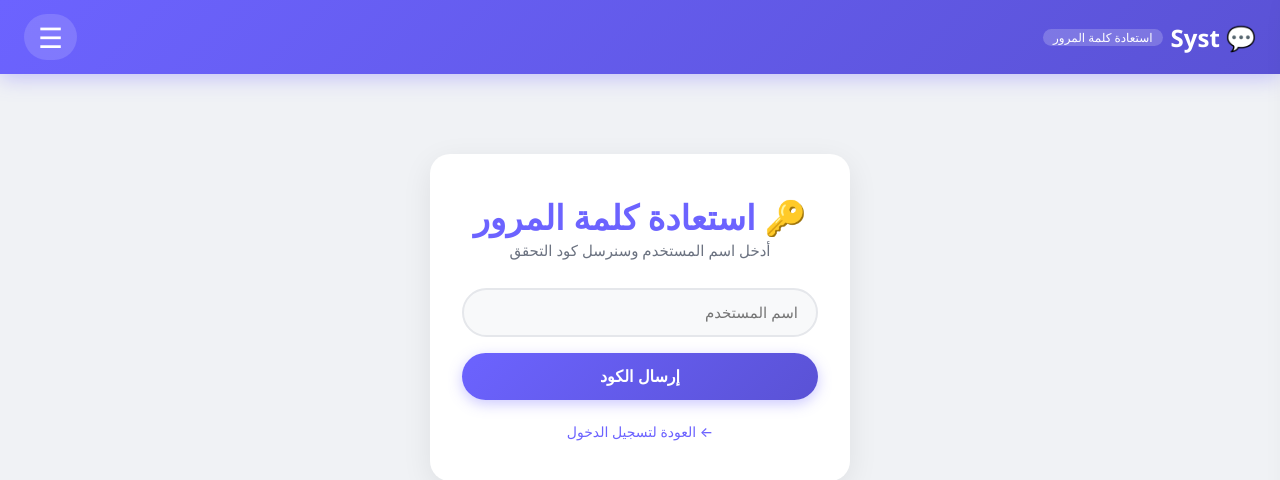
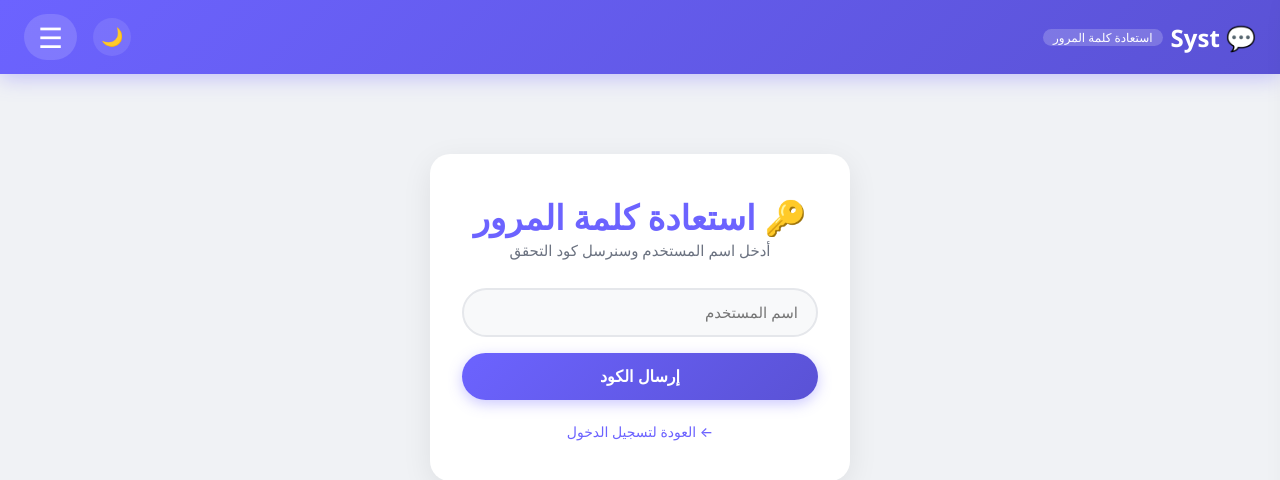
Before and after one commit to Diab-software/Syst-app, a Flask app: page /forgot-password in a window 1280 px wide. Shown: the top 480 px of the page. Run offline with Flask 3, Linux system fonts and the light colour scheme.

Commit message:
🔧 إصلاح زر تبديل الوضع الليلي (إضافة يدوية)

```diff
--- a/templates/base.html
+++ b/templates/base.html
@@ -1,13 +1,11 @@
 <!DOCTYPE html>
 <html lang="ar">
 <head>
-    <link rel="apple-touch-icon" href="/static/favicon.svg" type="image/svg+xml">
-    <link rel="shortcut icon" href="/static/favicon.svg" type="image/svg+xml">
-    <link rel="icon" href="/static/favicon.svg" type="image/svg+xml">
-    <link rel="manifest" href="/static/manifest.json">
     <meta charset="UTF-8">
     <meta name="viewport" content="width=device-width, initial-scale=1.0">
     <title>💬 {% block title %}Syst{% endblock %}</title>
+    <link rel="icon" href="/static/favicon.svg" type="image/svg+xml">
+    <link rel="manifest" href="/static/manifest.json">
     <link rel="stylesheet" href="/static/style.css">
     {% block extra_head %}{% endblock %}
 </head>
@@ -15,15 +13,18 @@
 
 <nav class="navbar">
     <div class="logo">💬 Syst <span>{% block nav_title %}دردشة{% endblock %}</span></div>
-    <div style="display:flex;align-items:center;gap:8px;">
-        <span style="font-weight:500;">{{ user.display_name if user else '' }}</span>
+    <div class="right-section">
+        <!-- زر تبديل الوضع الليلي -->
+        <button class="theme-toggle" onclick="toggleTheme()" title="تبديل الوضع الليلي" id="themeToggle">🌙</button>
+        <span style="font-weight:500; color:white;">{{ user.display_name if user else '' }}</span>
         <div class="hamburger" onclick="toggleSidebar()">☰</div>
     </div>
 </nav>
 
-<!-- القائمة الجانبية -->
+<!-- ===== القائمة الجانبية ===== -->
 <div class="sidebar" id="sidebar">
     <div class="sidebar-header">
+        <span style="font-weight:700; color:var(--text);">القائمة</span>
         <button class="close-btn" onclick="toggleSidebar()">✕</button>
     </div>
     <div class="user-info">
@@ -47,11 +48,13 @@
     </div>
 </div>
 
+<!-- ===== المحتوى ===== -->
 <div class="container">
     {% block content %}{% endblock %}
 </div>
 
 <script>
+    // ===== وظائف القائمة الجانبية =====
     function toggleSidebar() {
         const sidebar = document.getElementById('sidebar');
         if (sidebar) sidebar.classList.toggle('open');
@@ -65,6 +68,31 @@
             }
         }
     });
+
+    // ===== وظيفة تبديل الوضع الليلي =====
+    function toggleTheme() {
+        const html = document.documentElement;
+        const currentTheme = html.getAttribute('data-theme');
+        const newTheme = currentTheme === 'dark' ? '' : 'dark';
+        html.setAttribute('data-theme', newTheme);
+        localStorage.setItem('theme', newTheme);
+        const btn = document.getElementById('themeToggle');
+        if (btn) {
+            btn.textContent = newTheme === 'dark' ? '☀️' : '🌙';
+        }
+    }
+
+    // ===== استعادة الوضع الليلي من localStorage =====
+    (function() {
+        const savedTheme = localStorage.getItem('theme');
+        if (savedTheme === 'dark') {
+            document.documentElement.setAttribute('data-theme', 'dark');
+            const btn = document.getElementById('themeToggle');
+            if (btn) btn.textContent = '☀️';
+        }
+    })();
+
+    // ===== كود إضافي من القوالب الفرعية =====
     {% block extra_js %}{% endblock %}
 </script>
 </body>
```
